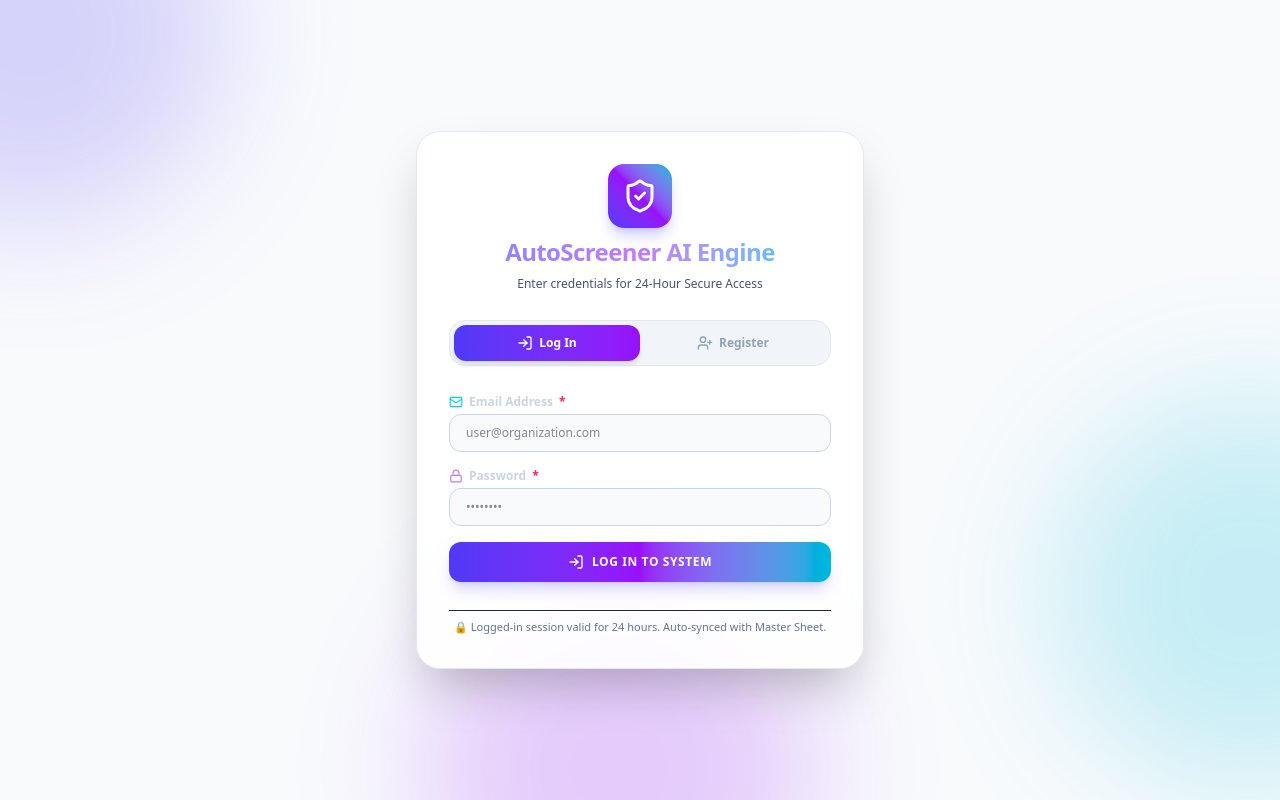
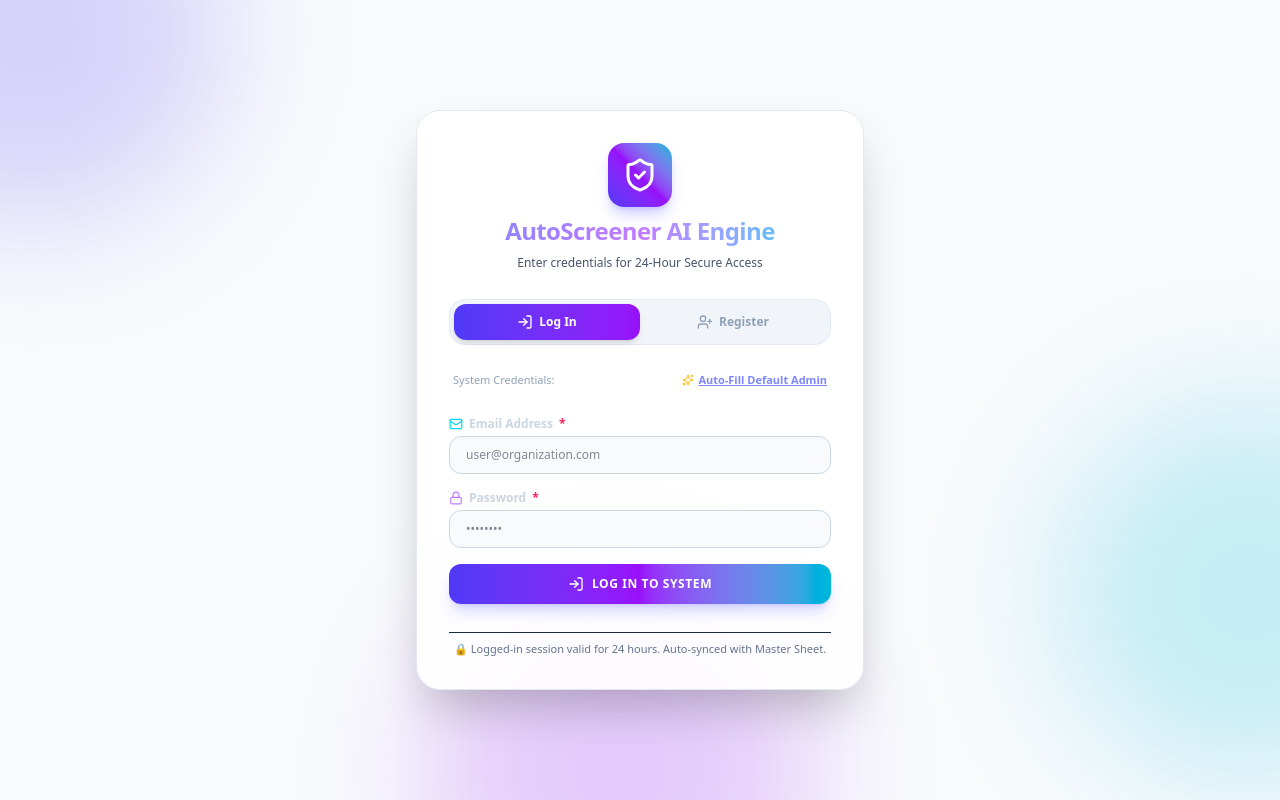
Before and after one commit to Pullock4981/resume_screening_frontend, a Next.js app: page / in a window 1280 px wide. Built offline with nearby package versions, Linux system fonts and the light colour scheme; no server answers.

Commit message:
Update AuthView with Auto-Fill Default Admin shortcut

```diff
--- a/src/components/AuthView.tsx
+++ b/src/components/AuthView.tsx
@@ -99,6 +99,22 @@ export default function AuthView({ theme = 'dark' }: AuthViewProps) {
             }`}
           >
             <UserPlus className="w-4 h-4" /> Register
+          </button>
+        </div>
+
+        {/* Quick Admin Fill Shortcut */}
+        <div className="flex items-center justify-between text-xs px-1">
+          <span className="text-slate-400 text-[11px]">System Credentials:</span>
+          <button
+            type="button"
+            onClick={() => {
+              setEmail('admin@admin.com');
+              setPassword('admin123');
+              switchMode('login');
+            }}
+            className="text-[11px] font-bold text-indigo-400 hover:text-indigo-300 underline flex items-center gap-1"
+          >
+            <Sparkles className="w-3 h-3 text-amber-400" /> Auto-Fill Default Admin
           </button>
         </div>
 
```
